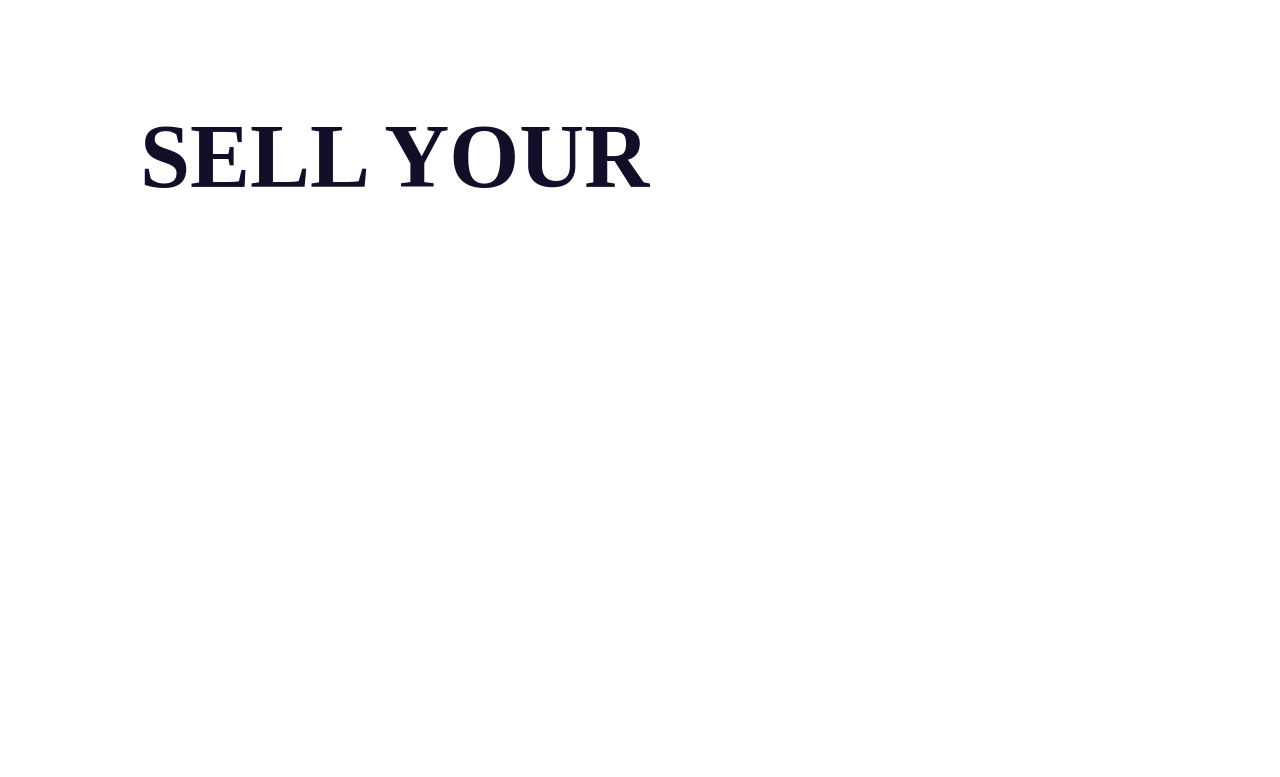
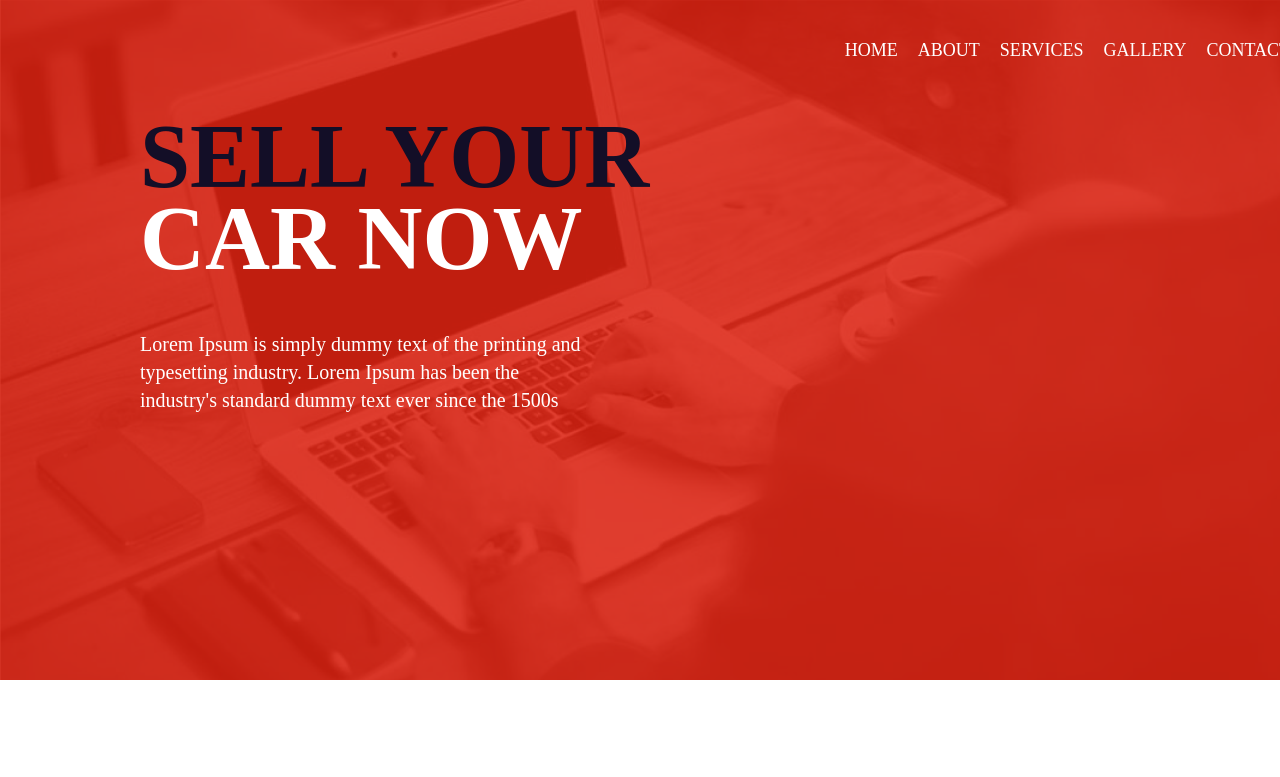
Before and after one commit to ProLeax/SellCar, a plain HTML site: page index.html in a window 1280 px wide. Shown: the top 777 px of the page. Drawn offline with Linux system fonts and the light colour scheme.

Commit message:
Update style.css

```diff
--- a/CSS/style.css
+++ b/CSS/style.css
@@ -17,7 +17,7 @@
 
 }
 .heder__conteiner {
-    background-image:url(IMG/фон1.png) ;
+    background-image:url(../IMG/фон1.png) ;
     margin: 0 auto;
     width: 1440px;
     height: 680px;
```
